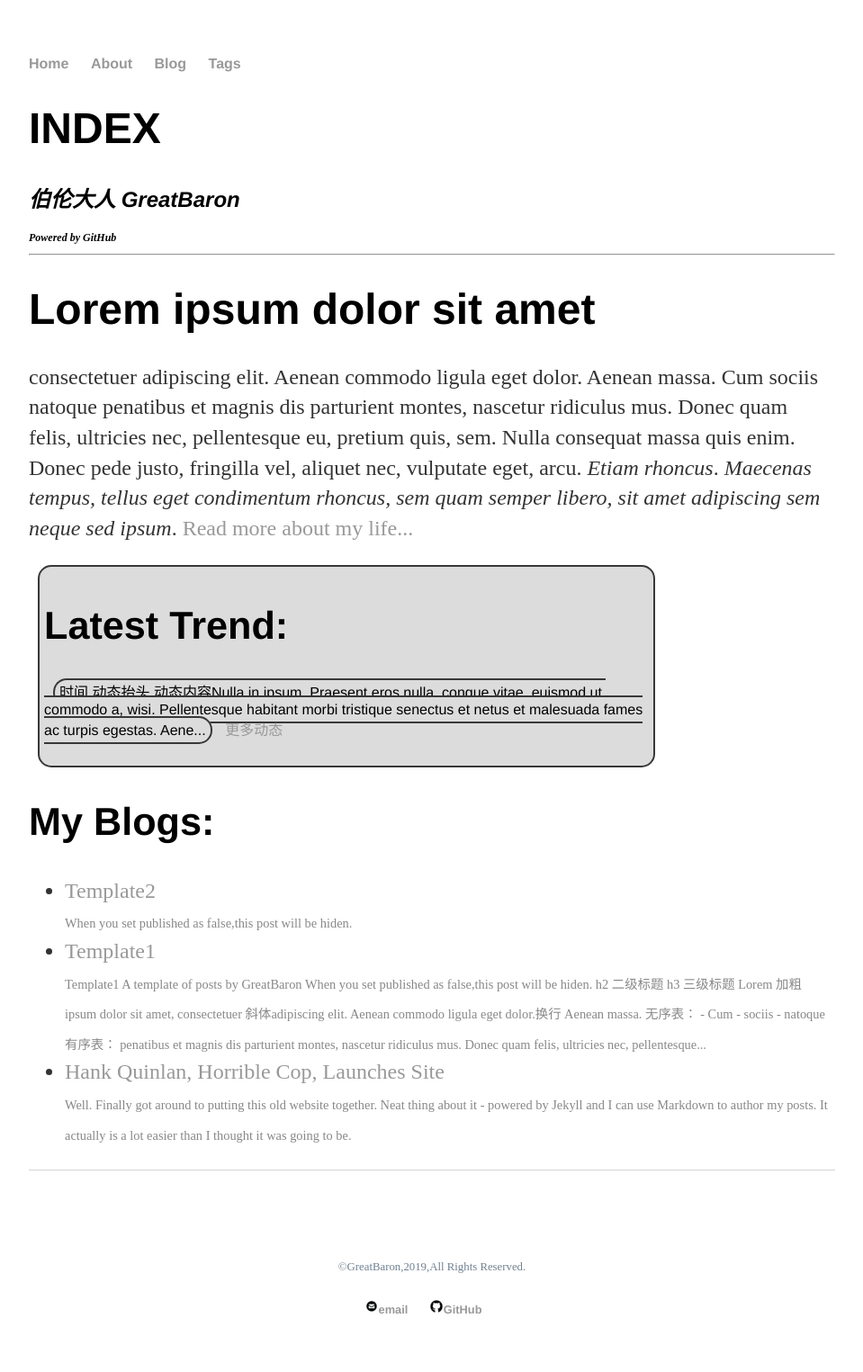
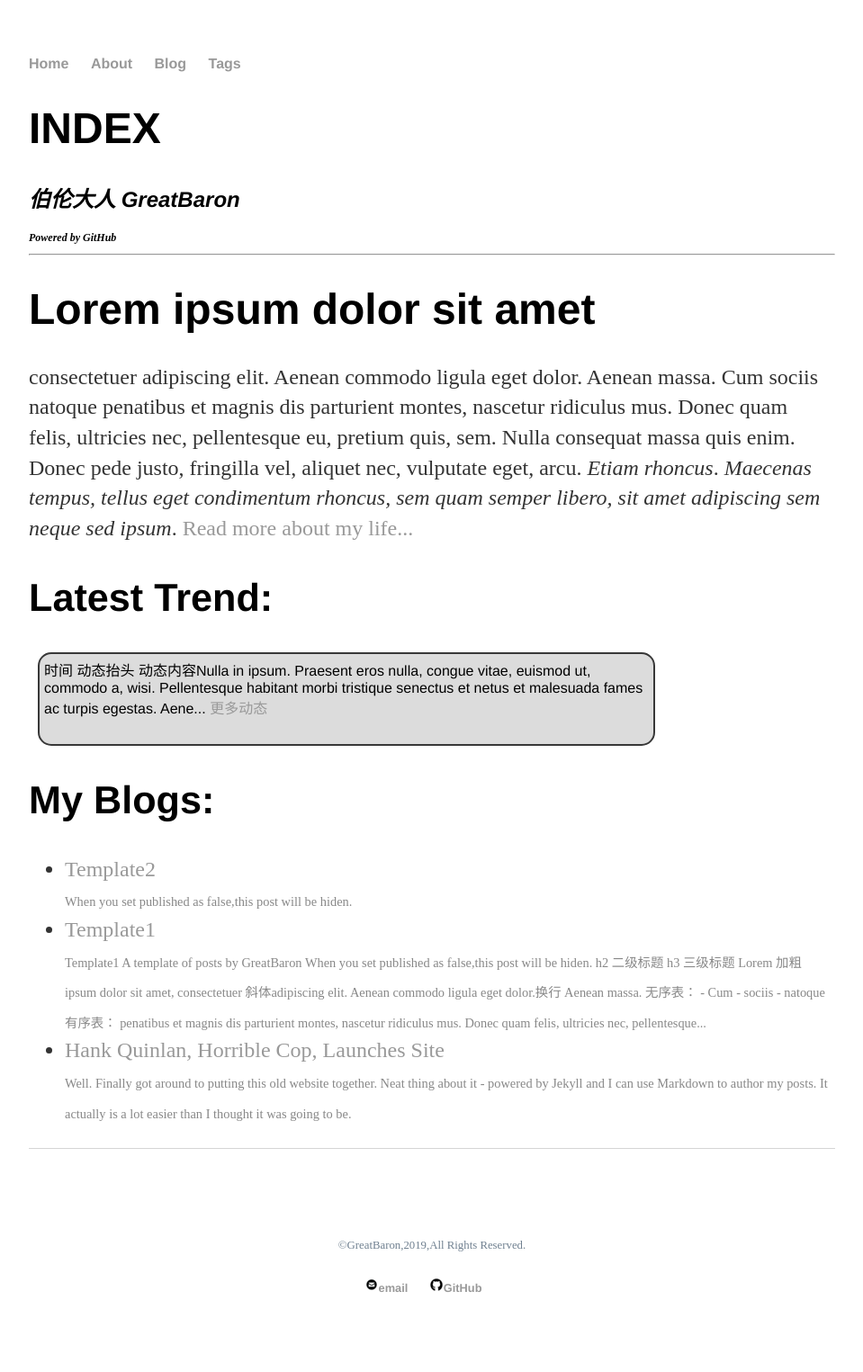
Before and after one commit to FameAndFarm/AndrewImalion.github.io, a Jekyll site: the page built from index.html, in a window 1280 px wide. Shown: the whole page at 90% size, without its empty margins (160-1119 px from the left). Built offline with Jekyll 4.4.1, drawn with Linux system fonts in a browser that asks for light colours; after the commit the page ends 1501 px from its top, so only the background shows below that.

Commit message:
Update index.html

```diff
--- a/index.html
+++ b/index.html
@@ -15,10 +15,10 @@ description: Powered by GitHub
     <a href="/about">Read more about my life...</a></p>
 </div>
 
+<h2>Latest Trend:</h2>
 <div class="trend-shortcut">
-    <h2>Latest Trend:</h2>
     {% for my_trends in site.my_trends %}
-    <span class="trend-shortcut" >{{ my_trends.content | strip_html | truncate:300}}</span>
+    <span>{{ my_trends.content | strip_html | truncate:300}}</span>
     {% endfor %}
     <a href="/trend.html" >更多动态</a></p>
 </div>
```
